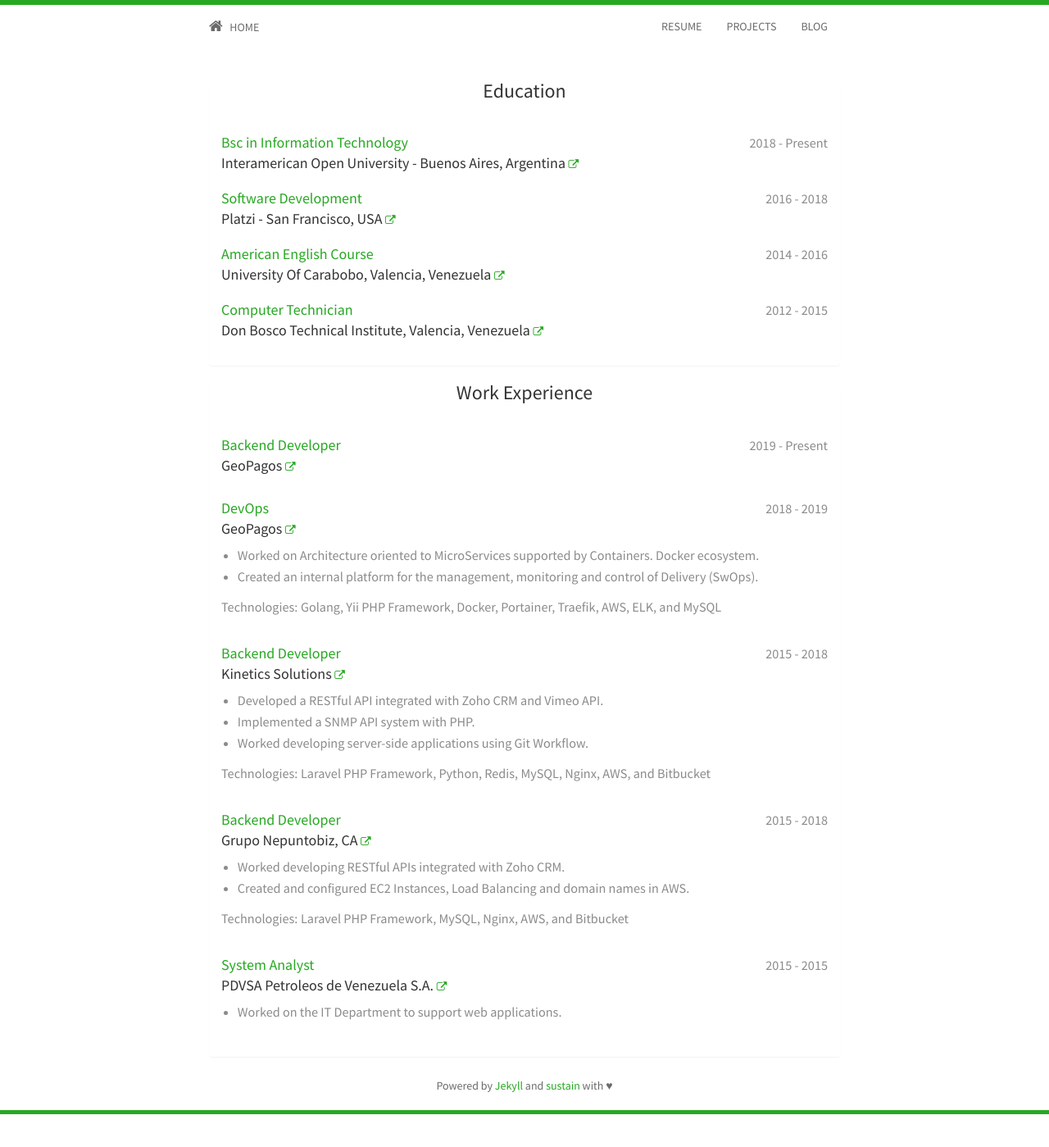
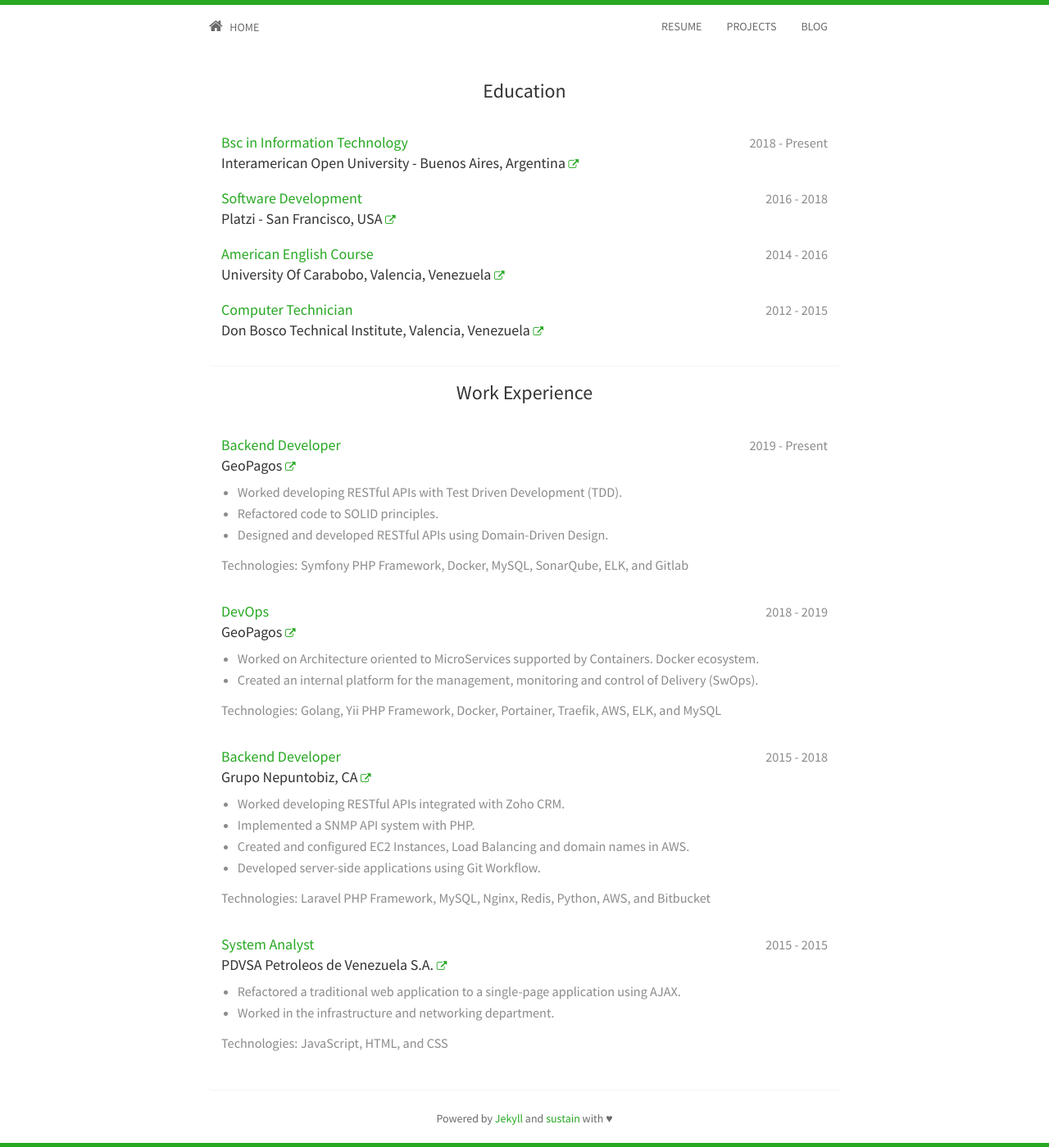
Before and after one commit to jfernancordova/jfernancordova.github.io, a Jekyll site: the page built from resume.html, in a window 1280 px wide. Shown: the whole page at 82% size. Built offline with Jekyll 4.4.1, drawn with Linux system fonts in a browser that asks for light colours; nearby versions of some CDN libraries; before the commit the page ends 1359 px from its top, so only the background shows below that.

Commit message:
Update Employment

```diff
--- a/_data/employment.yml
+++ b/_data/employment.yml
@@ -2,6 +2,17 @@
   company: "GeoPagos"
   link: "https://www.geopagos.com/"
   dates: "2019 - Present"
+  points:
+    - Worked developing RESTful APIs with Test Driven Development (TDD).
+    - Refactored code to SOLID principles.
+    - Designed and developed RESTful APIs using Domain-Driven Design.
+  tech:
+    - Symfony PHP Framework
+    - Docker
+    - MySQL
+    - SonarQube
+    - ELK
+    - Gitlab
 
 - title: "DevOps"
   company: "GeoPagos"
@@ -21,33 +32,20 @@
     - MySQL
 
 - title: "Backend Developer"
-  company: "Kinetics Solutions"
-  link: "https://www.kineticssolutions.com/"
-  dates: "2015 - 2018"
-  points:
-    - Developed a RESTful API integrated with Zoho CRM and Vimeo API.
-    - Implemented a SNMP API system with PHP.
-    - Worked developing server-side applications using Git Workflow.
-  tech:
-    - Laravel PHP Framework
-    - Python
-    - Redis
-    - MySQL
-    - Nginx
-    - AWS
-    - Bitbucket
-
-- title: "Backend Developer"
   company: "Grupo Nepuntobiz, CA"
   link: "https://www.negocioselectronicos.biz/"
   dates: "2015 - 2018"
   points:
     - Worked developing RESTful APIs integrated with Zoho CRM.
+    - Implemented a SNMP API system with PHP.
     - Created and configured EC2 Instances, Load Balancing and domain names in AWS.
+    - Developed server-side applications using Git Workflow.
   tech:
     - Laravel PHP Framework
     - MySQL
     - Nginx
+    - Redis
+    - Python
     - AWS
     - Bitbucket
 
@@ -56,4 +54,9 @@
   link: "http://www.pdvsa.com/index.php?lang=es"
   dates: "2015 - 2015"
   points:
-    - Worked on the IT Department to support web applications.
+    - Refactored a traditional web application to a single-page application using AJAX.
+    - Worked in the infrastructure and networking department.
+  tech:
+    - JavaScript
+    - HTML
+    - CSS
```
